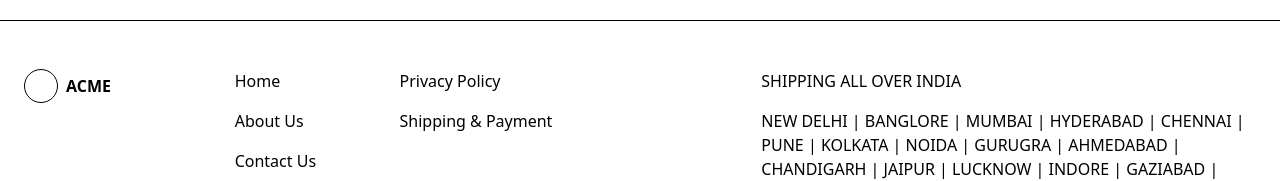
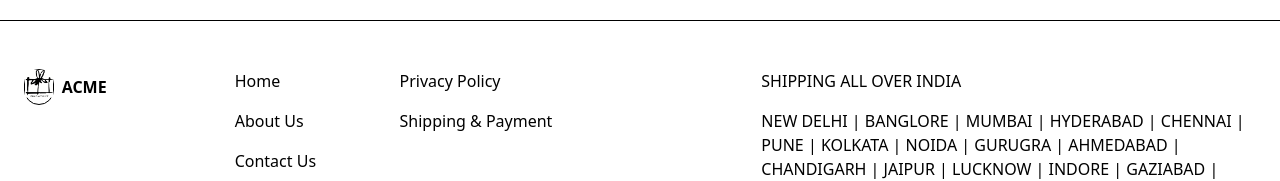
Before and after one commit to ishriom53tyagi/scentedCandle, a Next.js app in the folder site/: page /legal/about in a window 1280 px wide. Shown: the part 2060-2241 px from the top of the page. Built offline with nearby package versions, Linux system fonts and the light colour scheme.

Commit message:
logo added

```diff
--- a/site/components/ui/Logo/Logo.tsx
+++ b/site/components/ui/Logo/Logo.tsx
@@ -1,21 +1,8 @@
+import Image from "next/image"
+import logoImage from '../../../../site/public/assets/logo.png';
+
 const Logo = ({ className = '', ...props }) => (
-  <svg
-    width="32"
-    height="32"
-    viewBox="0 0 32 32"
-    fill="none"
-    xmlns="http://www.w3.org/2000/svg"
-    className={className}
-    {...props}
-  >
-    <rect width="100%" height="100%" rx="16" fill="var(--secondary)" />
-    <path
-      fillRule="evenodd"
-      clipRule="evenodd"
-      d="M17.6482 10.1305L15.8785 7.02583L7.02979 22.5499H10.5278L17.6482 10.1305ZM19.8798 14.0457L18.11 17.1983L19.394 19.4511H16.8453L15.1056 22.5499H24.7272L19.8798 14.0457Z"
-      fill="var(--primary)"
-    />
-  </svg>
+  <Image src={logoImage} alt={"logo"} width={45} height={45}/>
 )
 
 export default Logo
```
Also changed, not shown: site/public/assets/logo.png (added).
